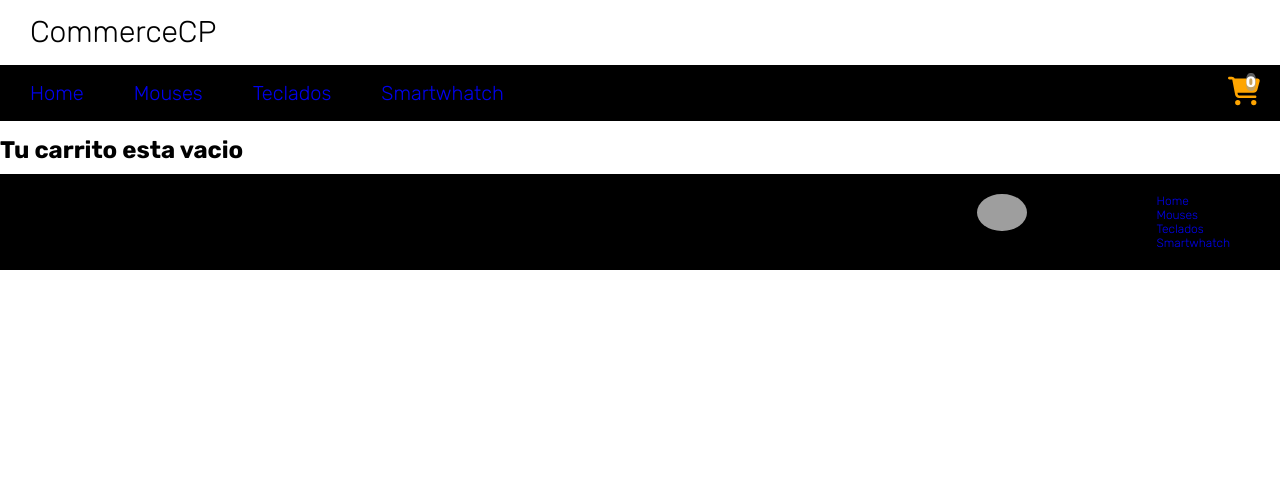
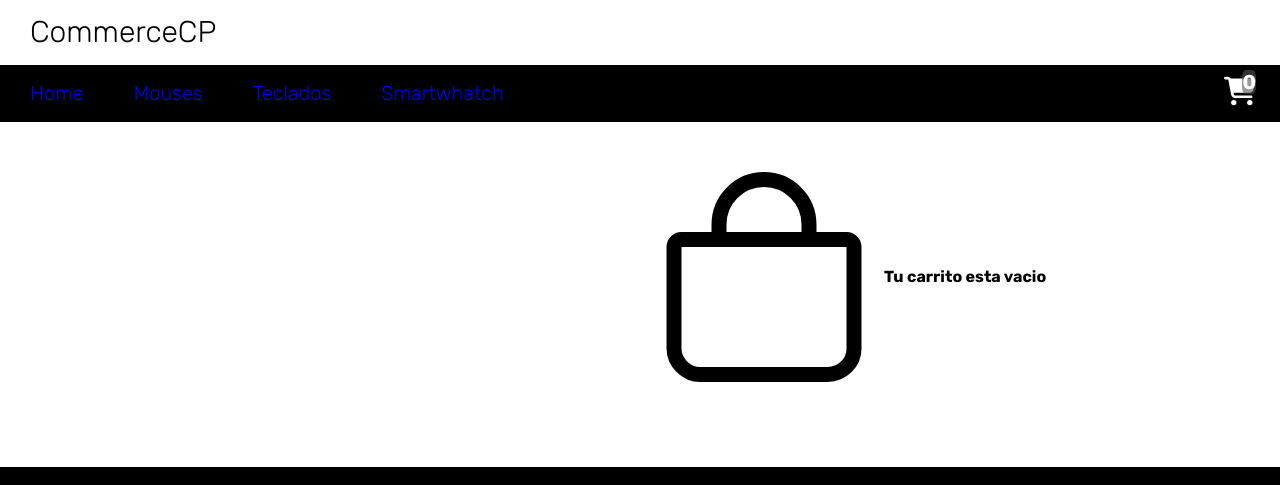
Before and after one commit to Cristianscamilo/web-two, a React (Vite) app: page /cart in a window 1280 px wide. Shown: the part 173-658 px from the top of the page. Built offline with nearby package versions, Linux system fonts and the light colour scheme; grey boxes are pictures that could not be loaded.

Commit message:
Se ajusta cart y sus estilos

```diff
--- a/src/App.jsx
+++ b/src/App.jsx
@@ -1,7 +1,7 @@
 import { BrowserRouter, Route, Routes } from "react-router-dom";
 
 import {
-  CartContainer,
+  CartDetailContainer,
   ItemDetalContainer,
   ItemListContainer,
 } from "./components/pages";
@@ -19,7 +19,7 @@ function App() {
             <Route path="/" element={<ItemListContainer />} />
             <Route path="/category/:category" element={<ItemListContainer />} />
             <Route path="/item/:id" element={<ItemDetalContainer />} />
-            <Route path="/cart" element={<CartContainer />} />
+            <Route path="/cart" element={<CartDetailContainer />} />
           </Route>
             <Route path="*" element={<h1>404 not found....pendiente crear page</h1>} />
         </Routes>
--- a/src/components/common/carWidget/CarWidget.jsx
+++ b/src/components/common/carWidget/CarWidget.jsx
@@ -9,7 +9,7 @@ const CarWidget = () => {
   return (
     <div className={styles.carritoYContador}>
       <FaCartShopping
-        color="orange"
+        color="white"
         size="2em"
         className={styles.carritoIcon}
       />
--- a/src/components/common/carWidget/CarWidget.module.css
+++ b/src/components/common/carWidget/CarWidget.module.css
@@ -9,11 +9,11 @@
 .contador {
   font-weight: bold;
   color: white;
-  font-size: 15px;
-  background-color: rgba(156, 158, 159, 0.597);
-  border-radius: 40%;
+  font-size: 20px;
+  background-color: rgba(85, 86, 87, 0.597);
+  border-radius: 30%;
   position: relative;
   right: 14px;
-  bottom: 20px;
+  bottom: 18px;
   cursor: pointer;
 }
--- a/src/components/pages/cart/CartContainer.jsx
+++ /dev/null
@@ -1,10 +0,0 @@
-import { useContext } from "react";
-import { CartContext } from "../../context/CartContext";
-import CartDetail from "./CartDetail";
-
-export const CartContainer = () => {
-  const { cart, clearCart, removeByID, getTotalPrice } = useContext(CartContext);
-  let totalPrice = getTotalPrice()
-
-  return <CartDetail cart={cart} clearCart={clearCart} removeByID={removeByID} totalPrice={totalPrice} />;
-};
--- a/src/components/pages/cart/CartDetail.jsx
+++ b/src/components/pages/cart/CartDetail.jsx
@@ -1,21 +1,27 @@
-const CartDetail = ({ cart, clearCart, removeByID, totalPrice }) => {
+import { Button } from "@mui/material";
+import Card from "@mui/material/Card";
+import { CardActionArea, CardActions } from "@mui/material";
+
+const CartDetail = ({ id, title, quantity, removeByID }) => {
   return (
     <div>
-      {cart.map(({ id, title, quantity }) => (
-        <div key={id}>
-          <h2>Nombre: {title}</h2>
-          <h2>cantidad: {quantity}</h2>
-          <button onClick={() => removeByID(id)}>remover elemento</button>
-        </div>
-      ))}
-      {cart.length !== 0 ? (
-        <div>
-          <h2>Total a pagar: ${totalPrice.toLocaleString()}</h2>
-          <button onClick={clearCart}>limpiar carrito</button>
-        </div>
-      ) : (
-        <h2>Tu carrito esta vacio</h2>
-      )}
+      <Card sx={{ maxWidth: 600 }}>
+      <CardActionArea>
+      <h3>{title} </h3>
+      <h4>cantidad: {quantity} </h4>
+      <CardActions style={{ justifyContent: "right" }}>
+      <Button
+        size="small"
+        color="warning"
+        variant="outlined"
+        sx={{ justifyContent: "center" }}
+        onClick={() => removeByID(id)}
+      >
+        Remover del carrito
+      </Button>
+      </CardActions>
+      </CardActionArea>
+      </Card>
     </div>
   );
 };
--- /dev/null
+++ b/src/components/pages/cart/CartDetailContainer.jsx
@@ -0,0 +1,59 @@
+import { useContext } from "react";
+import { CartContext } from "../../context/CartContext";
+import CartDetail from "./CartDetail";
+import { Button } from "@mui/material";
+import { IoBagOutline } from "react-icons/io5";
+import Box from "@mui/material/Box";
+import Grid from "@mui/material/Grid";
+
+export const CartDetailContainer = () => {
+  const { cart, clearCart, removeByID, getTotalPrice } =
+    useContext(CartContext);
+  let totalPrice = getTotalPrice();
+
+  return (
+    <>
+      <div style={{ padding: "20px", minHeight: "40vh" }}>
+        <Box sx={{ flexGrow: 1 }}>
+          <Grid container spacing={1} alignItems="right">
+            <Grid item xs={12} sm={6} md={6} lg={6}>
+              {cart.map(({ id, title, quantity }) => {
+                return (
+                  <CartDetail
+                    key={id}
+                    title={title}
+                    quantity={quantity}
+                    cart={cart}
+                    id={id}
+                    removeByID={removeByID}
+                  />
+                );
+              })}
+            </Grid>
+            <Grid item xs={12} sm={6} md={6} lg={6}>
+              {cart.length !== 0 ? (
+                <div>
+                  <h3>Total a pagar: ${totalPrice.toLocaleString()}</h3>
+                  <Button
+                    size="small"
+                    color="warning"
+                    variant="contained"
+                    sx={{ justifyContent: "right" }}
+                    onClick={clearCart}
+                  >
+                    vaciar el carrito
+                  </Button>
+                </div>
+              ) : (
+                <div style={{display:"flex", alignItems:"center"}}>
+                  <IoBagOutline size="15em" />
+                  <h4>Tu carrito esta vacio</h4>
+                </div>
+              )}
+            </Grid>
+          </Grid>
+        </Box>
+      </div>
+    </>
+  );
+};
--- /dev/null
+++ b/src/components/pages/cart/index.js
@@ -0,0 +1,2 @@
+export { default as CartDetail } from './CartDetail';
+export { CartDetailContainer } from './CartDetailContainer';
--- a/src/components/pages/index.js
+++ b/src/components/pages/index.js
@@ -1,3 +1,3 @@
-export { CartContainer } from './cart/CartContainer';
+export * from './cart';
 export * from './itemDetalContainer';
 export * from './itemListContainer';
--- a/src/components/pages/itemDetalContainer/ItemDetail.jsx
+++ b/src/components/pages/itemDetalContainer/ItemDetail.jsx
@@ -38,17 +38,27 @@ const ItemDetail = ({ item, onAdd, initial }) => {
                       color="text.secondary"
                       align={"right"}
                     >
-                      Precio: ${price}
+                      Precio: ${price} U.
                     </Typography>
-                    {initial && (
+                    {initial >= 1 ? (<>
                       <Typography
                         variant="h7"
                         color="text.secondary"
                         align={"right"}
                       >
-                        Actualmente tienes {initial} unidades en tu carrito
+                        Actualmente tienes {initial} Unid de este producto en tu carrito
                       </Typography>
-                    )}
+                      </>) : (<>
+                        <Typography
+                        variant="h7"
+                        color="primary"
+                        align={"right"}
+                      >
+                        Aún no tienes este producto en tu carrito
+                      </Typography>
+                      </>
+                      )
+                    }
                   </CardContent>
                 </CardActionArea>
                 <CardActions style={{ justifyContent: "center" }}>
```
